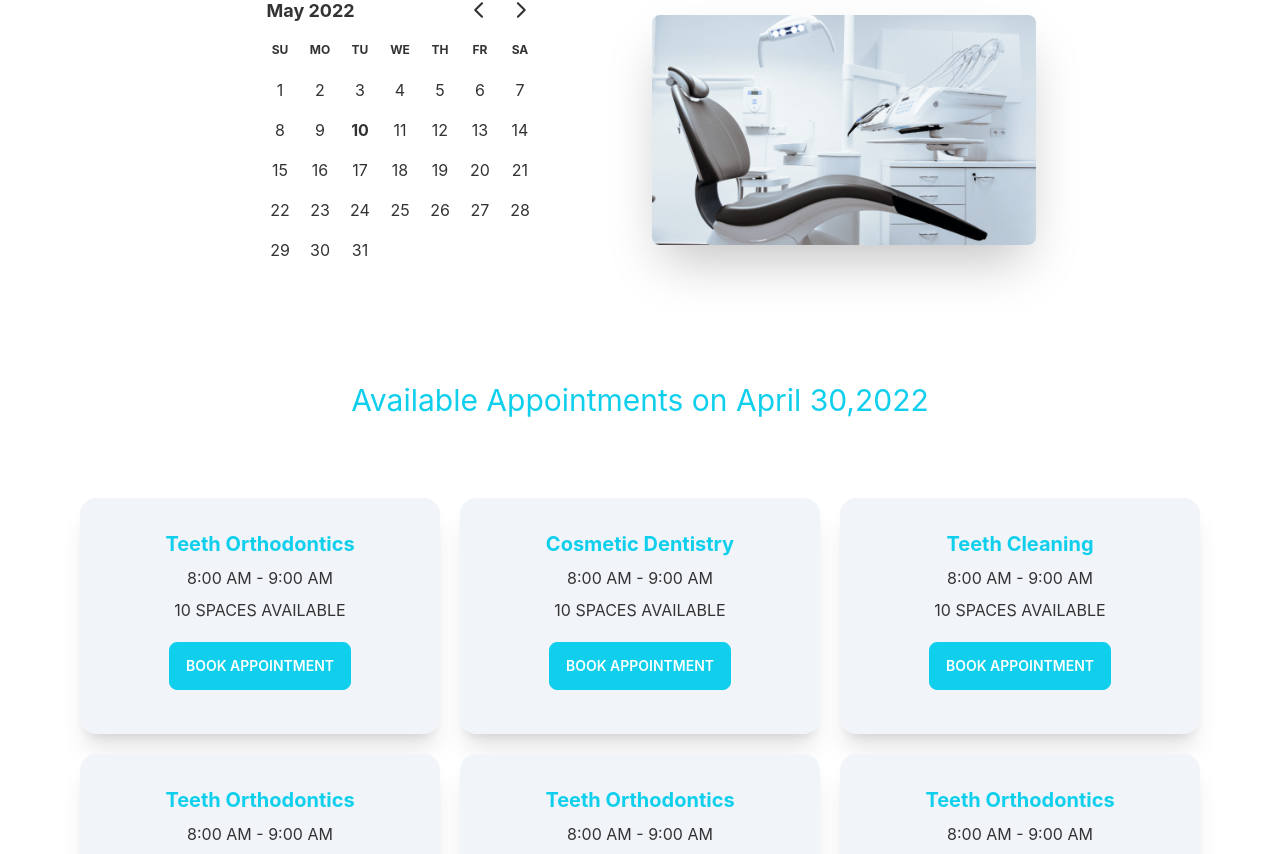
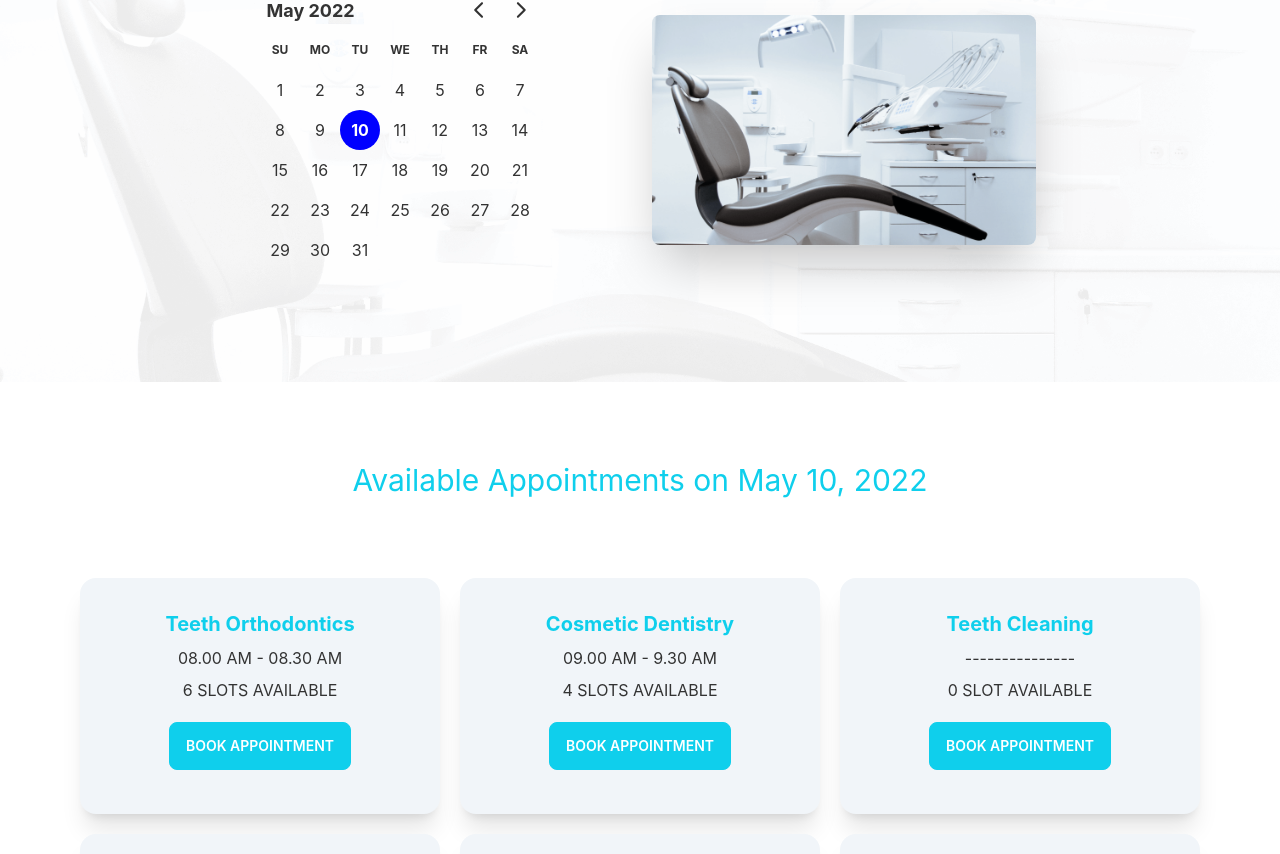
Before and after one commit to moniruzzaman01/doctors-portal-client-side, a React (Create React App) app: page /appoinment in a window 1280 px wide. Shown: the part 186-1040 px from the top of the page. Built offline with nearby package versions, Linux system fonts and the light colour scheme.

Commit message:
available appoinment section data make dynamic

```diff
--- a/package.json
+++ b/package.json
@@ -6,6 +6,7 @@
     "@testing-library/jest-dom": "^5.16.4",
     "@testing-library/react": "^13.2.0",
     "@testing-library/user-event": "^13.5.0",
+    "axios": "^0.27.2",
     "daisyui": "^2.14.3",
     "date-fns": "^2.28.0",
     "react": "^18.1.0",
--- /dev/null
+++ b/public/Service.json
@@ -0,0 +1,54 @@
+[
+  {
+    "_id": 1,
+    "name": "Teeth Orthodontics",
+    "slots": [
+      "08.00 AM - 08.30 AM",
+      "08.30 AM - 09.00 AM",
+      "09.00 AM - 9.30 AM",
+      "09.30 AM - 10.00 AM",
+      "10.00 AM - 10.30 AM",
+      "10.30 AM - 11.00 AM"
+    ]
+  },
+  {
+    "_id": 2,
+    "name": "Cosmetic Dentistry",
+    "slots": [
+      "09.00 AM - 9.30 AM",
+      "09.30 AM - 10.00 AM",
+      "10.00 AM - 10.30 AM",
+      "10.30 AM - 11.00 AM"
+    ]
+  },
+  {
+    "_id": 3,
+    "name": "Teeth Cleaning",
+    "slots": []
+  },
+  {
+    "_id": 4,
+    "name": "Cavity Protection",
+    "slots": ["10.00 AM - 10.30 AM", "10.30 AM - 11.00 AM"]
+  },
+  {
+    "_id": 5,
+    "name": "Pediatric Dental",
+    "slots": [
+      "08.30 AM - 09.00 AM",
+      "09.00 AM - 9.30 AM",
+      "09.30 AM - 10.00 AM",
+      "10.00 AM - 10.30 AM",
+      "10.30 AM - 11.00 AM"
+    ]
+  },
+  {
+    "_id": 6,
+    "name": "Oral Surgery",
+    "slots": [
+      "09.30 AM - 10.00 AM",
+      "10.00 AM - 10.30 AM",
+      "10.30 AM - 11.00 AM"
+    ]
+  }
+]
--- a/src/Pages/Appoinment/Appoinment.js
+++ b/src/Pages/Appoinment/Appoinment.js
@@ -1,46 +1,32 @@
-import React from "react";
+import React, { useEffect, useState } from "react";
 import chair from "../../assets/images/chair.png";
 import Footer from "../Shared/Footer";
 import AvailableAppointment from "./AvailableAppointment";
 import { DayPicker } from "react-day-picker";
 import "react-day-picker/dist/style.css";
+import { format } from "date-fns";
+import axios from "axios";
+import appoinmentBg from "../../assets/images/bg.png";
 
 const Appoinment = () => {
-  const recentAppontment = [
-    {
-      name: "Teeth Orthodontics",
-      time: "8:00 am - 9:00 am",
-      spaces: "10 spaces available",
-    },
-    {
-      name: "Cosmetic Dentistry",
-      time: "8:00 am - 9:00 am",
-      spaces: "10 spaces available",
-    },
-    {
-      name: "Teeth Cleaning",
-      time: "8:00 am - 9:00 am",
-      spaces: "10 spaces available",
-    },
-    {
-      name: "Teeth Orthodontics",
-      time: "8:00 am - 9:00 am",
-      spaces: "10 spaces available",
-    },
-    {
-      name: "Teeth Orthodontics",
-      time: "8:00 am - 9:00 am",
-      spaces: "10 spaces available",
-    },
-    {
-      name: "Teeth Orthodontics",
-      time: "8:00 am - 9:00 am",
-      spaces: "10 spaces available",
-    },
-  ];
+  const [date, setDate] = useState(new Date());
+  const [services, setServices] = useState([]);
+
+  useEffect(() => {
+    axios("Service.json").then((res) => setServices(res.data));
+  }, []);
+
+  console.log(services);
   return (
     <section>
-      <div className="hero lg:my-20">
+      <div
+        style={{
+          background: `url(${appoinmentBg})`,
+          backgroundPosition: "center",
+          backgroundSize: "cover",
+        }}
+        className="hero lg:py-20"
+      >
         <div className="hero-content flex-col lg:flex-row-reverse">
           <img
             src={chair}
@@ -48,23 +34,29 @@ const Appoinment = () => {
             alt=""
           />
           <div className=" lg:mr-10">
-            <DayPicker />
+            <DayPicker mode="single" selected={date} onSelect={setDate} />
           </div>
         </div>
       </div>
       <div className="my-10">
-        <h4 className="text-primary text-center text-3xl mb-10 lg:mb-20">
-          Available Appointments on April 30,2022
+        <h4 className="text-primary text-center text-3xl mb-10 lg:my-20">
+          Available Appointments on {format(date, "PP")}
         </h4>
         <div className="grid grid-cols-1 lg:grid-cols-3 gap-5 lg:mx-20 mx-5">
-          {recentAppontment.map((reApp, key) => (
+          {services.map((service, key) => (
+            <AvailableAppointment
+              key={key}
+              service={service}
+            ></AvailableAppointment>
+          ))}
+          {/* {recentAppontment.map((reApp, key) => (
             <AvailableAppointment
               key={key}
               name={reApp.name}
               time={reApp.time}
               spaces={reApp.spaces}
             ></AvailableAppointment>
-          ))}
+          ))} */}
         </div>
       </div>
       <Footer />
--- a/src/Pages/Appoinment/AvailableAppointment.js
+++ b/src/Pages/Appoinment/AvailableAppointment.js
@@ -1,13 +1,18 @@
 import React from "react";
 import Modal from "../Shared/Modal";
 
-const AvailableAppointment = ({ name, time, spaces }) => {
+const AvailableAppointment = ({ service }) => {
+  const { name, slots } = service;
   return (
     <div className="card lg:max-w-lg bg-slate-100 shadow-xl">
       <div className="card-body">
         <h2 className="card-title mx-auto text-primary font-bold">{name}</h2>
-        <p className=" text-center uppercase">{time}</p>
-        <p className=" text-center uppercase">{spaces}</p>
+        <p className=" text-center uppercase">
+          {slots.length ? slots[0] : "---------------"}
+        </p>
+        <p className=" text-center uppercase">
+          {slots.length} {slots.length > 0 ? "slots" : "slot"} Available
+        </p>
         <div className="flex justify-center">
           <Modal>
             <label
```
Also changed, not shown: 1 other file (tests, documents, lock files or other folders).
